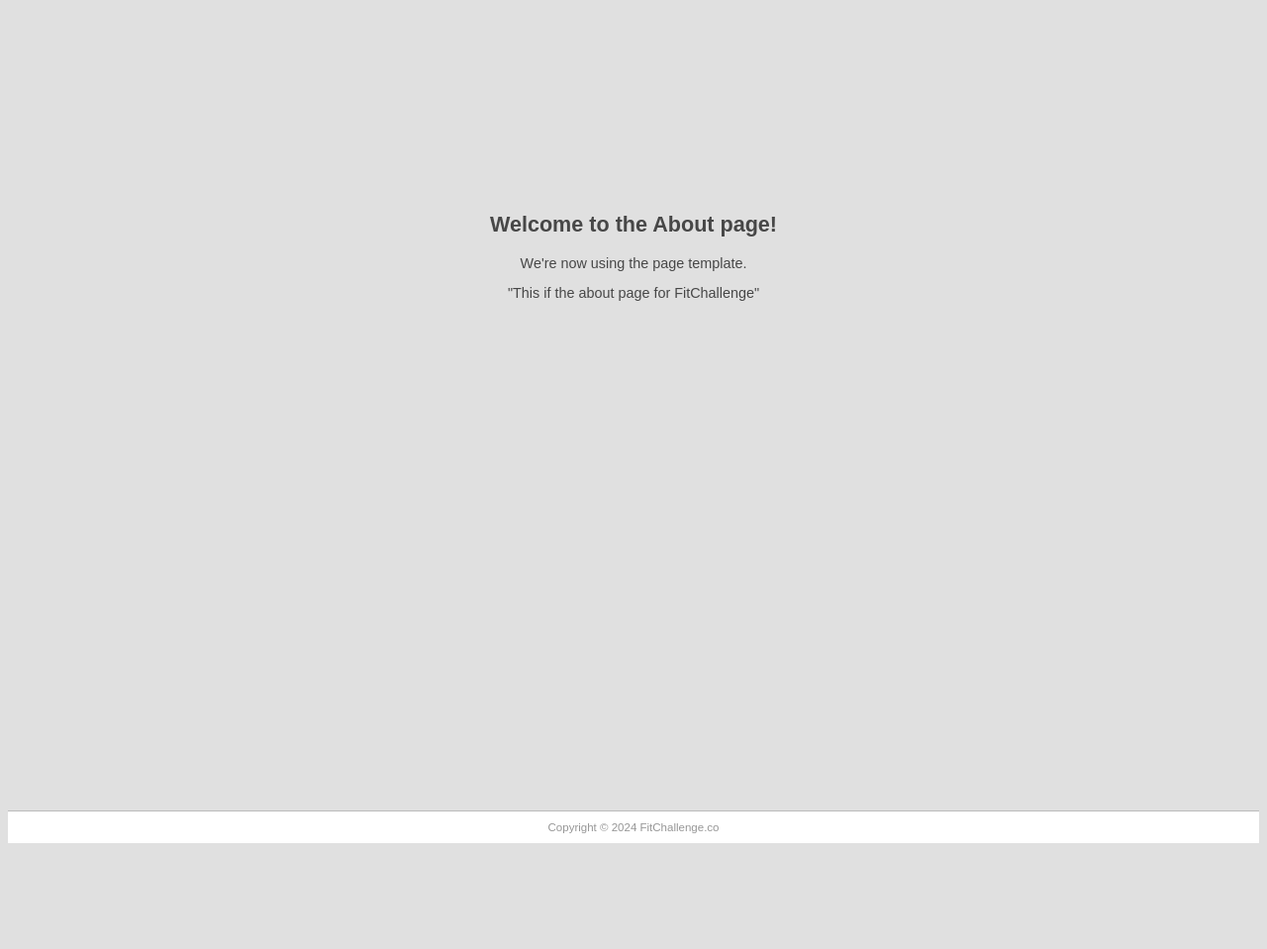
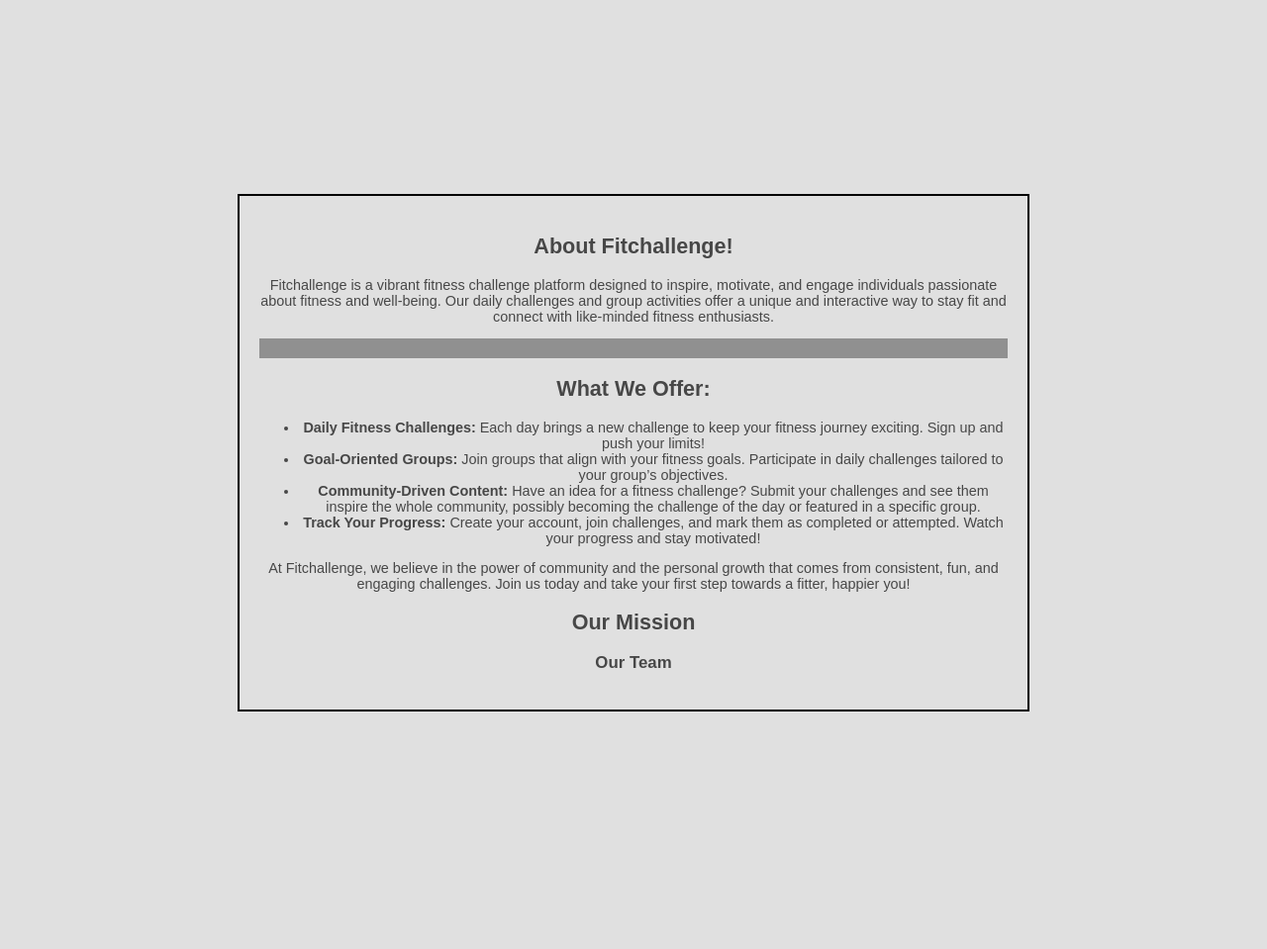
Before and after one commit to AdamG00/Web-Application-Group-Project, a Django app: page /about/ in a window 1280 px wide. Shown: the part 136-1095 px from the top of the page at 99% size. Before the commit the page ends 988 px from the top, so only its background shows below. Run offline with Django 3.2, Linux system fonts and the light colour scheme; data comes from the database, SQL or seed files in the repository.

Commit message:
about page update

```diff
--- a/ca229_project_root/pages/templates/pages/aboutpage.html
+++ b/ca229_project_root/pages/templates/pages/aboutpage.html
@@ -1,4 +1,4 @@
-{% extends "signup.html" %}
+{% extends "about.html" %}
 {% block title %}
 	{{ title }}
 {% endblock title %}
@@ -10,9 +10,35 @@
 {% endblock navbar %}
 
 {% block main_content %}
-	<h1>Welcome to the {{ title }} page!</h1>
-	<p>We're now using the page template.</p>
+<style>
+	#main {
+		border: 2px solid #000000; /* Adds a 2px solid black border */
+		padding: 20px; /* Adds some spacing inside the border */
+		box-sizing: border-box; /* Ensures padding and border are included in the element's total width and height */
+	}
+</style>
+	<h1>About Fitchallenge!</h1>
+	<p>Fitchallenge is a vibrant fitness challenge platform designed to inspire, motivate,
+		and engage individuals passionate about fitness and well-being. Our daily challenges
+		and group activities offer a unique and interactive way to stay fit and connect with
+		like-minded fitness enthusiasts.</p>
+
+	<div style="background-color: rgb(144, 144, 144); padding: 10px;"></div>
+	<h2>What We Offer:</h2>
 	{% autoescape off %}
-	<p>{{ content }}</p>
+	<ul>
+		<li><strong>Daily Fitness Challenges:</strong> Each day brings a new challenge to keep your fitness journey exciting. Sign up and push your limits!</li>
+        <li><strong>Goal-Oriented Groups:</strong> Join groups that align with your fitness goals. Participate in daily challenges tailored to your group’s objectives.</li>
+        <li><strong>Community-Driven Content:</strong> Have an idea for a fitness challenge? Submit your challenges and see them inspire the whole community, possibly becoming the challenge of the day or featured in a specific group.</li>
+        <li><strong>Track Your Progress:</strong> Create your account, join challenges, and mark them as completed or attempted. Watch your progress and stay motivated!</li>
+	</ul>
+
+	<p>At Fitchallenge, we believe in the power of community and the personal growth that comes
+		from consistent, fun, and engaging challenges. Join us today and take your first step
+		towards a fitter, happier you!</p>
+
+	<h2> Our Mission</h2>
+
+	<h3> Our Team</h3>
 	{% endautoescape %}
 {% endblock main_content %}
```
Also changed, not shown: README.md, 1 other file.
